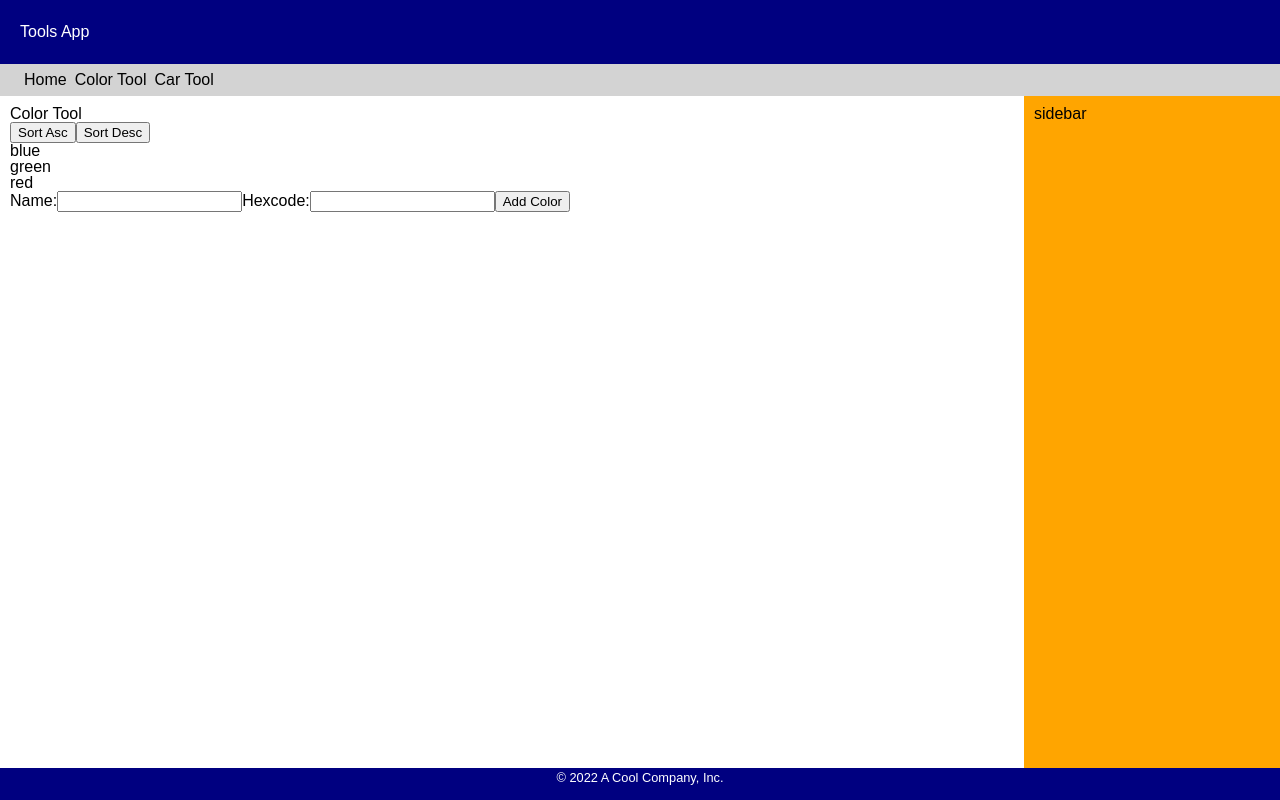
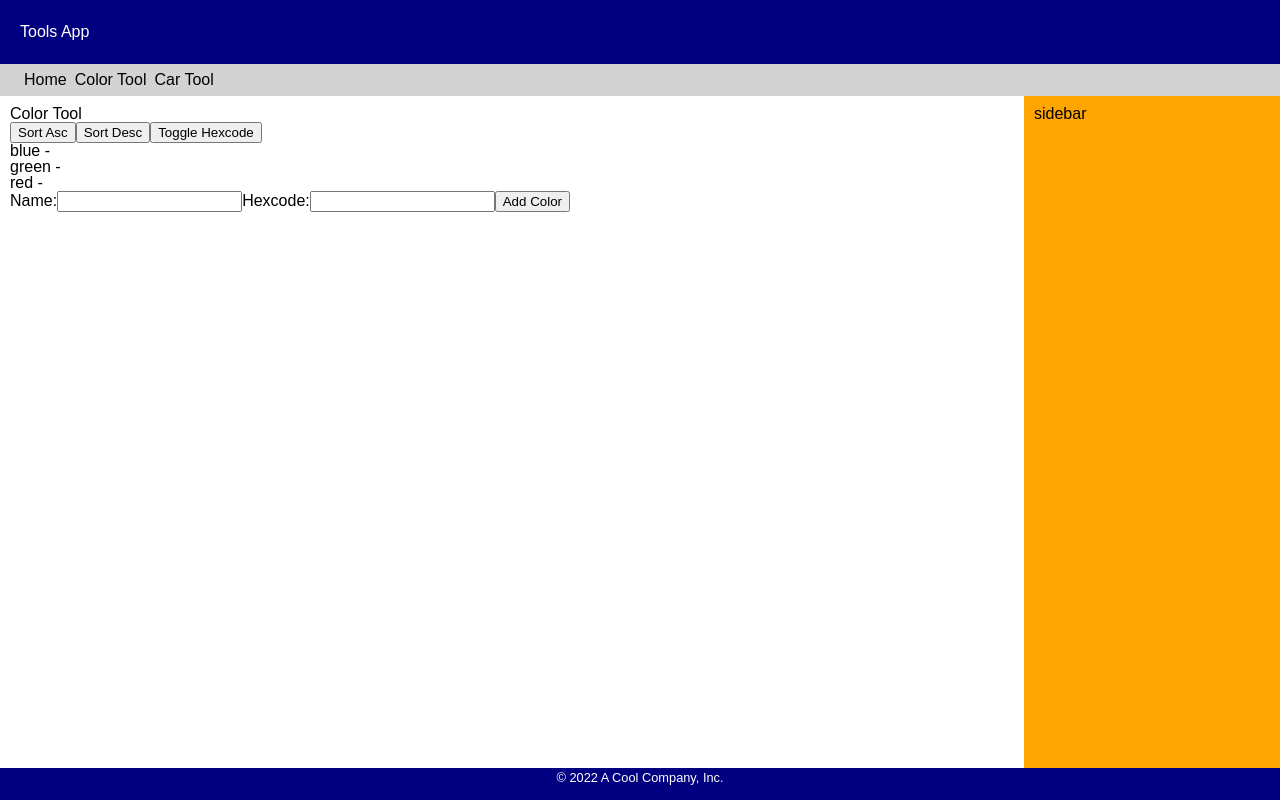
Before and after one commit to t4d-classes/bootcamp_03282022, a React (Create React App) app in the folder demo-app/: page /color-tool in a window 1280 px wide. Built offline with nearby package versions, Linux system fonts and the light colour scheme.

Commit message:
add solution to exercise 13

```diff
--- a/demo-app/src/components/ColorList.js
+++ b/demo-app/src/components/ColorList.js
@@ -9,10 +9,15 @@ export const ColorList = (props) => {
                     Sort Asc</button>
                 <button onClick={props.onSortDesc}>
                     Sort Desc</button>
+                <button onClick={props.onToggleHexcode}>
+                    Toggle Hexcode</button>
             </div>
             <ul>
                 {props.colors.map(color =>
-                    <li key={color.id}>{color.name}</li>)}
+                    <li key={color.id}>
+                        {color.name} -
+                        {props.showHexcode && color.hexcode}
+                    </li>)}
             </ul>
         </>
     );
--- a/demo-app/src/components/ColorTool.js
+++ b/demo-app/src/components/ColorTool.js
@@ -1,39 +1,31 @@
-import { useSortedList } from '../hooks/useSortedList';
+import { useColorToolStore } from '../hooks/useColorToolStore';
 import { ToolHeader } from './ToolHeader';
 import { ColorList } from './ColorList';
 import { ColorForm } from './ColorForm';
 
 
-const sortByColorName = (sortDir) => (a,b) => {
-
-    const alc = String(a.name).toLowerCase();
-    const blc = String(b.name).toLowerCase();
-
-    if (blc < alc) {
-        return (sortDir === 'asc') ? 1 : -1;
-    } else if (blc > alc) {
-        return (sortDir === 'asc') ? -1 : 1;
-    } else {
-        return 0;
-    }
-
-};
+;
 
 export function ColorTool(props) {
 
     // ... is the array spread operator used to copy items from
     // props.colors into a new array that the component owns
-    const [
-        colors,, appendColor,,,
-        sortColorsAsc, sortColorsDesc,
-    ] = useSortedList(sortByColorName, [...props.colors]);
+    // const store = useColorToolStore([...props.colors]);
+
+    const {
+        colors, showHexcode, sortColorsAsc,
+        sortColorsDesc, toggleHexcode, appendColor,
+    } = useColorToolStore([...props.colors]);
+
 
     return (
         <>
             <ToolHeader headerText='Color Tool' />
             <ColorList colors={colors}
+                showHexcode={showHexcode}
                 onSortAsc={sortColorsAsc}
-                onSortDesc={sortColorsDesc} />
+                onSortDesc={sortColorsDesc}
+                onToggleHexcode={toggleHexcode} />
             <ColorForm buttonText="Add Color"
                 onSubmitColor={appendColor} />
         </>
--- /dev/null
+++ b/demo-app/src/hooks/useColorToolStore.js
@@ -0,0 +1,39 @@
+import { useState } from 'react';
+import { useSortedList } from '../hooks/useSortedList';
+
+const sortByColorName = (sortDir) => (a,b) => {
+
+    const alc = String(a.name).toLowerCase();
+    const blc = String(b.name).toLowerCase();
+
+    if (blc < alc) {
+        return (sortDir === 'asc') ? 1 : -1;
+    } else if (blc > alc) {
+        return (sortDir === 'asc') ? -1 : 1;
+    } else {
+        return 0;
+    }
+
+}
+
+export const useColorToolStore = (initialColors) => {
+
+    const [
+        colors,, appendColor,,,
+        sortColorsAsc, sortColorsDesc,
+    ] = useSortedList(sortByColorName, initialColors);
+
+    const [ showHexcode, setShowHexcode ] = useState(false);
+
+    const toggleHexcode = () => setShowHexcode(!showHexcode);
+
+    return {
+        colors,
+        showHexcode,
+        appendColor,
+        sortColorsAsc,
+        sortColorsDesc,
+        toggleHexcode,
+    }
+
+}
```
Also changed, not shown: demo-app/exercises/exercise-13.md (added, +7 -0 lines).
